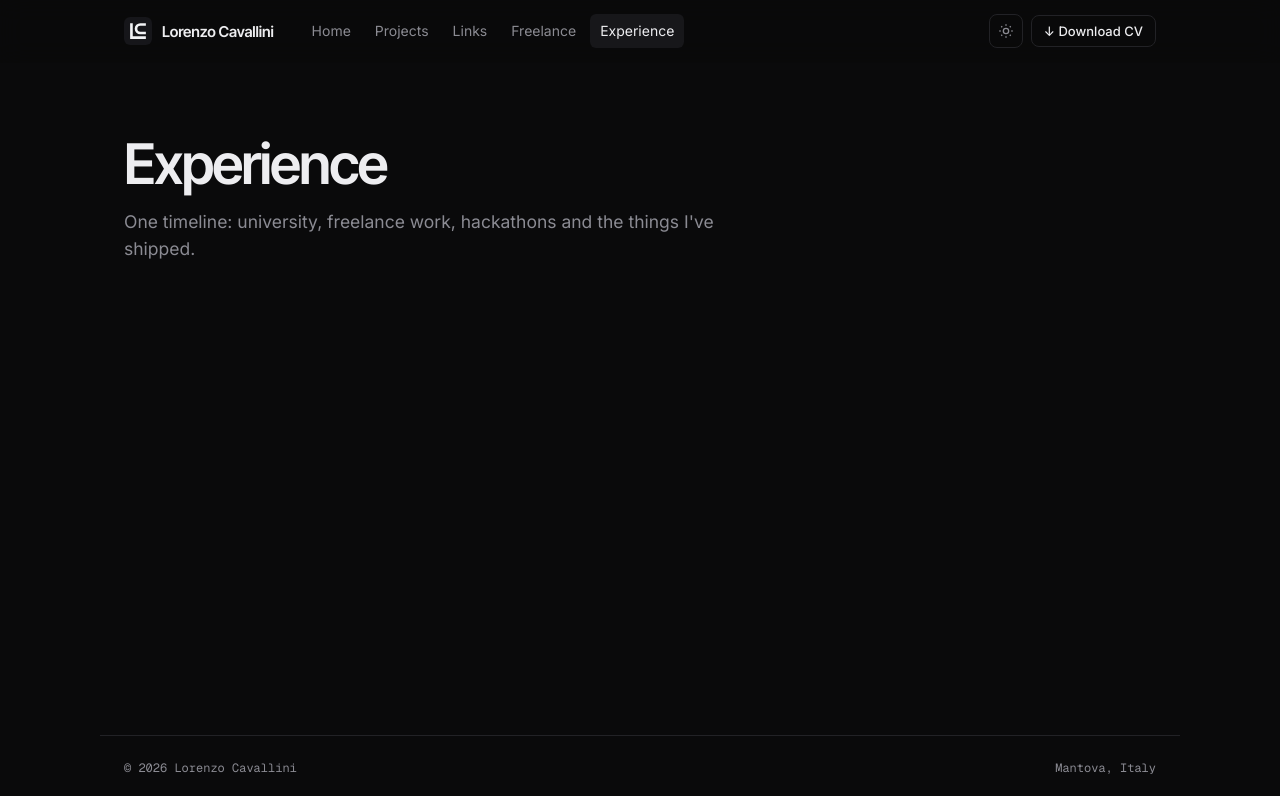
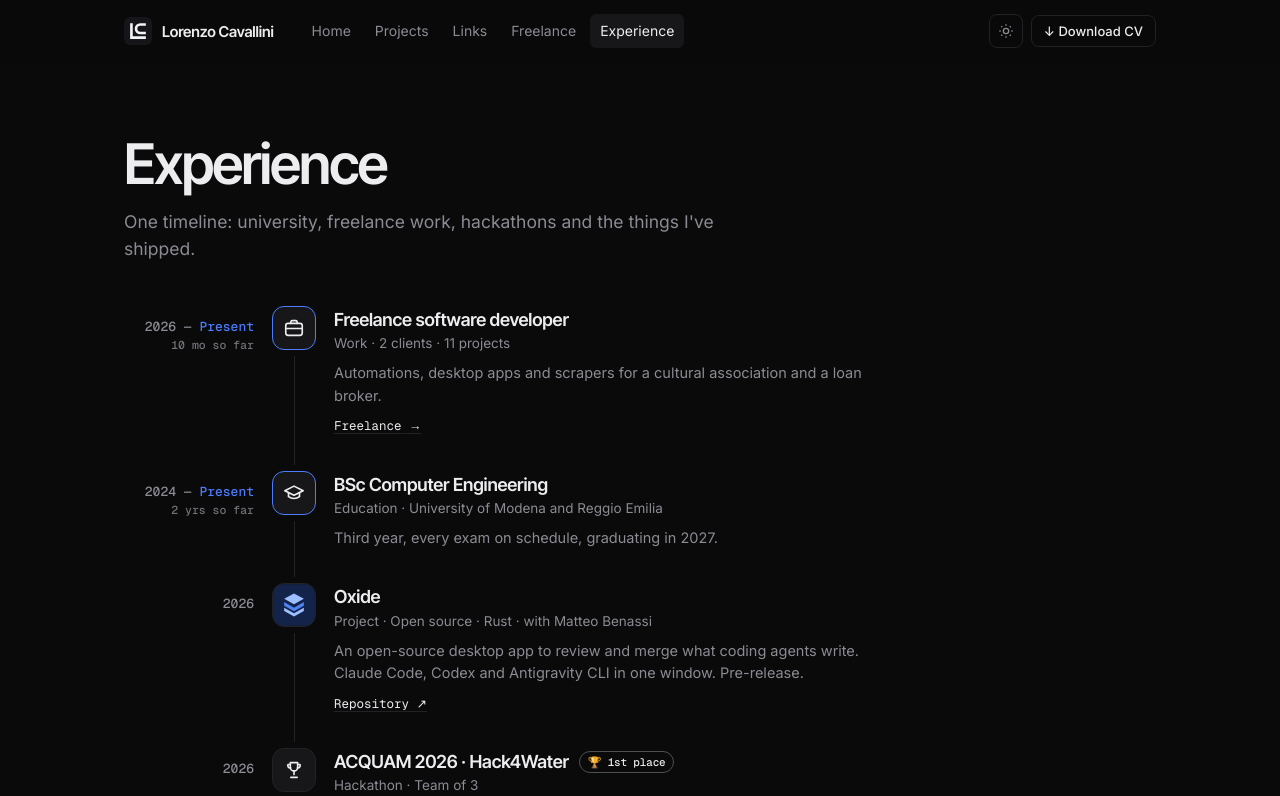
Before and after one commit to cavallinilorenzo/cavallinilorenzo.com, a Next.js app: page /experience in a window 1280 px wide. Shown: the top 796 px of the page. Built offline with nearby package versions, Linux system fonts and the light colour scheme.

Commit message:
feat: Experience page with icon-rail timeline
Co-Authored-By: Claude Sonnet 5.5 <noreply@anthropic.com>

```diff
--- a/src/app/experience/page.tsx
+++ b/src/app/experience/page.tsx
@@ -1,5 +1,7 @@
 import { PageIntro } from "@/components/PageIntro";
+import { Timeline } from "@/components/Timeline";
 import { COPY, PAGES } from "@/content/copy";
+import { TIMELINE } from "@/content/experience";
 
 export const metadata = {
   title: { absolute: PAGES.experience.title },
@@ -7,7 +9,12 @@ export const metadata = {
 };
 
 export default function ExperiencePage() {
+  // "Today" is the build date (the page is static): ongoing lengths refresh on each deploy.
+  const today = new Date().toISOString().slice(0, 7);
   return (
-    <PageIntro title={COPY.experience.title} intro={COPY.experience.intro} />
+    <>
+      <PageIntro title={COPY.experience.title} intro={COPY.experience.intro} />
+      <Timeline entries={TIMELINE} today={today} />
+    </>
   );
 }
--- /dev/null
+++ b/src/components/Timeline.module.css
@@ -0,0 +1,136 @@
+/* Icon rail from the secondary-pages prototype (variant 2). The accent is
+   used only for Ongoing entries. */
+.rail {
+  position: relative;
+  list-style: none;
+  max-width: 880px;
+  padding-bottom: 80px;
+}
+.rail::before {
+  content: "";
+  position: absolute;
+  left: 170px;
+  top: 22px;
+  bottom: 100px;
+  width: 1px;
+  background: var(--line);
+}
+.item {
+  position: relative;
+  display: grid;
+  grid-template-columns: 130px 44px 1fr;
+  gap: 0 18px;
+  padding-bottom: 34px;
+}
+.range {
+  font: 500 13px var(--mono);
+  color: var(--mut);
+  text-align: right;
+  padding-top: 12px;
+  white-space: nowrap;
+}
+.range small {
+  display: block;
+  font-size: 11.5px;
+  margin-top: 2px;
+  opacity: 0.8;
+}
+.present {
+  color: var(--acc);
+}
+.tile {
+  position: relative;
+  z-index: 1;
+  width: 44px;
+  height: 44px;
+  border-radius: 12px;
+  display: grid;
+  place-items: center;
+  background: var(--card2);
+  border: 1px solid var(--line);
+  color: var(--fg);
+  overflow: hidden;
+  box-shadow: 0 0 0 6px var(--bg);
+}
+.tile img {
+  width: 100%;
+  height: 100%;
+  object-fit: cover;
+}
+.tile img.pad {
+  transform: scale(1.18);
+}
+.tile svg {
+  width: 22px;
+  height: 22px;
+}
+.item[data-ongoing] .tile {
+  border-color: var(--acc);
+}
+.body h3 {
+  font: 600 18px/1.3 var(--display);
+  letter-spacing: -0.01em;
+  padding-top: 2px;
+  display: flex;
+  gap: 10px;
+  align-items: center;
+  flex-wrap: wrap;
+}
+.win {
+  font: 500 11px var(--mono);
+  padding: 3px 8px;
+  border-radius: 999px;
+  border: 1px solid color-mix(in srgb, var(--fg) 22%, var(--line));
+  color: var(--fg);
+  white-space: nowrap;
+}
+.org {
+  font-size: 13.5px;
+  color: var(--mut);
+  margin: 2px 0 8px;
+}
+.body p {
+  color: var(--mut);
+  font-size: 14.5px;
+  max-width: 62ch;
+}
+.link {
+  display: inline-block;
+  margin-top: 10px;
+  font: 12.5px var(--mono);
+  color: var(--fg);
+  text-decoration: underline;
+  text-decoration-color: var(--line);
+  text-underline-offset: 3px;
+}
+.link:hover {
+  text-decoration-color: var(--fg);
+}
+
+@media (max-width: 820px) {
+  .rail::before {
+    left: 22px;
+  }
+  .item {
+    grid-template-columns: 44px 1fr;
+    gap: 0 14px;
+  }
+  .range {
+    grid-column: 2;
+    grid-row: 1;
+    text-align: left;
+    padding: 0 0 4px;
+  }
+  .range small {
+    display: inline;
+    margin-left: 8px;
+  }
+  .tile {
+    grid-column: 1;
+    grid-row: 1 / 3;
+  }
+  .body {
+    grid-column: 2;
+    grid-row: 2;
+  }
+}
--- /dev/null
+++ b/src/components/Timeline.tsx
@@ -0,0 +1,142 @@
+import Image from "next/image";
+import Link from "next/link";
+import {
+  PLACE_LABEL,
+  TYPE_LABEL,
+  type ExperienceEntry,
+  type Glyph,
+} from "@/content/experience";
+import { PROJECTS } from "@/content/projects";
+import { formatLength, formatRange, orderEntries } from "@/lib/experience";
+import styles from "./Timeline.module.css";
+
+const PATHS: Record<Glyph, React.ReactNode> = {
+  cap: (
+    <>
+      <path d="M2 9.5 12 4.5l10 5-10 5z" />
+      <path d="M6 11.5v4.5c3.5 2.5 8.5 2.5 12 0v-4.5" />
+    </>
+  ),
+  trophy: (
+    <>
+      <path d="M8 4h8v5a4 4 0 0 1-8 0z" />
+      <path d="M8 6H5.5a2.5 2.5 0 0 0 2.7 3.6M16 6h2.5a2.5 2.5 0 0 1-2.7 3.6M12 13v4M8.5 20h7" />
+    </>
+  ),
+  bag: (
+    <>
+      <rect x="3" y="7" width="18" height="13" rx="2.5" />
+      <path d="M8.5 7V5.5A1.5 1.5 0 0 1 10 4h4a1.5 1.5 0 0 1 1.5 1.5V7M3 12.5h18" />
+    </>
+  ),
+  tool: (
+    <>
+      <rect x="3" y="4" width="18" height="12" rx="2" />
+      <path d="M8 20h8M12 16v4" />
+    </>
+  ),
+  school: <path d="M3 21h18M5 21V9.5l7-5 7 5V21M10 21v-5h4v5" />,
+};
+
+function GlyphIcon({ name }: { name: Glyph }) {
+  return (
+    <svg
+      viewBox="0 0 24 24"
+      fill="none"
+      stroke="currentColor"
+      strokeWidth="1.8"
+      strokeLinecap="round"
+      strokeLinejoin="round"
+      aria-hidden="true"
+    >
+      {PATHS[name]}
+    </svg>
+  );
+}
+
+function Tile({ entry }: { entry: ExperienceEntry }) {
+  const project = entry.project
+    ? PROJECTS.find((p) => p.id === entry.project)
+    : undefined;
+  return (
+    <span className={styles.tile}>
+      {project ? (
+        <Image
+          className={project.icon.padded ? styles.pad : undefined}
+          src={project.icon.src}
+          width={44}
+          height={44}
+          alt=""
+          unoptimized
+        />
+      ) : entry.glyph ? (
+        <GlyphIcon name={entry.glyph} />
+      ) : null}
+    </span>
+  );
+}
+
+export function Timeline({
+  entries,
+  today,
+}: {
+  entries: readonly ExperienceEntry[];
+  today: string;
+}) {
+  return (
+    <ol className={styles.rail} data-testid="timeline">
+      {orderEntries(entries, today).map((e) => {
+        const range = formatRange(e);
+        const length = formatLength(e, today);
+        const external = e.link?.href.startsWith("http");
+        return (
+          <li
+            key={e.id}
+            className={styles.item}
+            data-ongoing={e.ongoing || undefined}
+            data-testid="entry"
+          >
+            <div className={styles.range} data-testid="range">
+              {range.ongoing ? (
+                <>
+                  {range.from} — <span className={styles.present}>Present</span>
+                </>
+              ) : (
+                range.text
+              )}
+              {length && <small>{length}</small>}
+            </div>
+            <Tile entry={e} />
+            <div className={styles.body}>
+              <h3>
+                {e.title}
+                {e.place && (
+                  <span className={styles.win}>🏆 {PLACE_LABEL[e.place]}</span>
+                )}
+              </h3>
+              <div className={styles.org}>
+                {TYPE_LABEL[e.type]} · {e.org}
+              </div>
+              <p>{e.text}</p>
+              {e.link &&
+                (external ? (
+                  <a
+                    className={styles.link}
+                    href={e.link.href}
+                    target="_blank"
+                    rel="noopener noreferrer"
+                  >
+                    {e.link.label} ↗
+                  </a>
+                ) : (
+                  <Link className={styles.link} href={e.link.href}>
+                    {e.link.label} →
+                  </Link>
+                ))}
+            </div>
+          </li>
+        );
+      })}
+    </ol>
+  );
+}
--- a/src/content/experience.ts
+++ b/src/content/experience.ts
@@ -32,9 +32,6 @@ const OXIDE_START = "2026-10";
 
 // UNCONFIRMED: the Oxide repository URL is a guess; fix it when the repo is public.
 const OXIDE_REPO = "https://github.com/cavallinilorenzo/oxide";
-
-export const TIMELINE_INTRO =
-  "One timeline: university, freelance work, hackathons and the things I've shipped.";
 
 export const TIMELINE: readonly ExperienceEntry[] = [
   {
```
Also changed, not shown: 2 other files (tests, documents, lock files or other folders).
